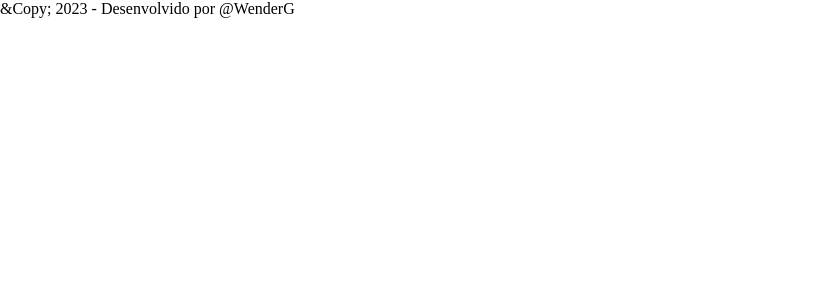
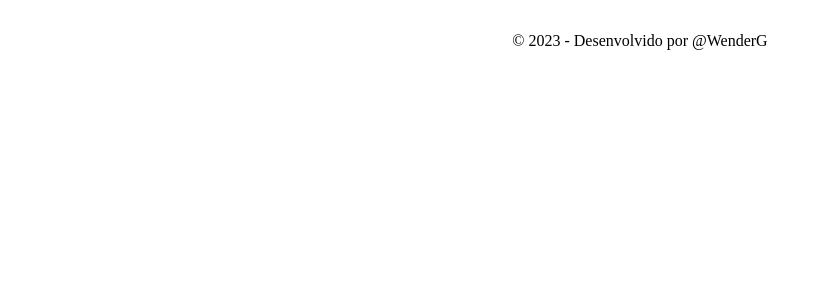
Before and after one commit to WenderG/Landing_page, a React (Vite) app: page / in a window 1280 px wide. Shown: the top 300 px of the page, without its empty margins (0-829 px from the left). Built offline with nearby package versions, Linux system fonts and the light colour scheme.

Commit message:
:books: docs: Modificações

```diff
--- a/src/App.jsx
+++ b/src/App.jsx
@@ -1,4 +1,3 @@
-import { useState } from 'react'
 import Header from './assets/components/Header'
 import Footer from './assets/components/Footer'
 
--- a/src/assets/components/Footer.jsx
+++ b/src/assets/components/Footer.jsx
@@ -1,7 +1,9 @@
+import '../css/Footer.css'
+
 function Footer() {
     return(
         <div className="rodape">
-            &Copy; 2023 - Desenvolvido por @WenderG
+            &copy; 2023 - Desenvolvido por @WenderG
         </div>
     )
 }
--- a/src/assets/css/Footer.css
+++ b/src/assets/css/Footer.css
@@ -0,0 +1,4 @@
+.rodape {
+    margin-top: 2rem;
+    text-align: center;
+}
```
